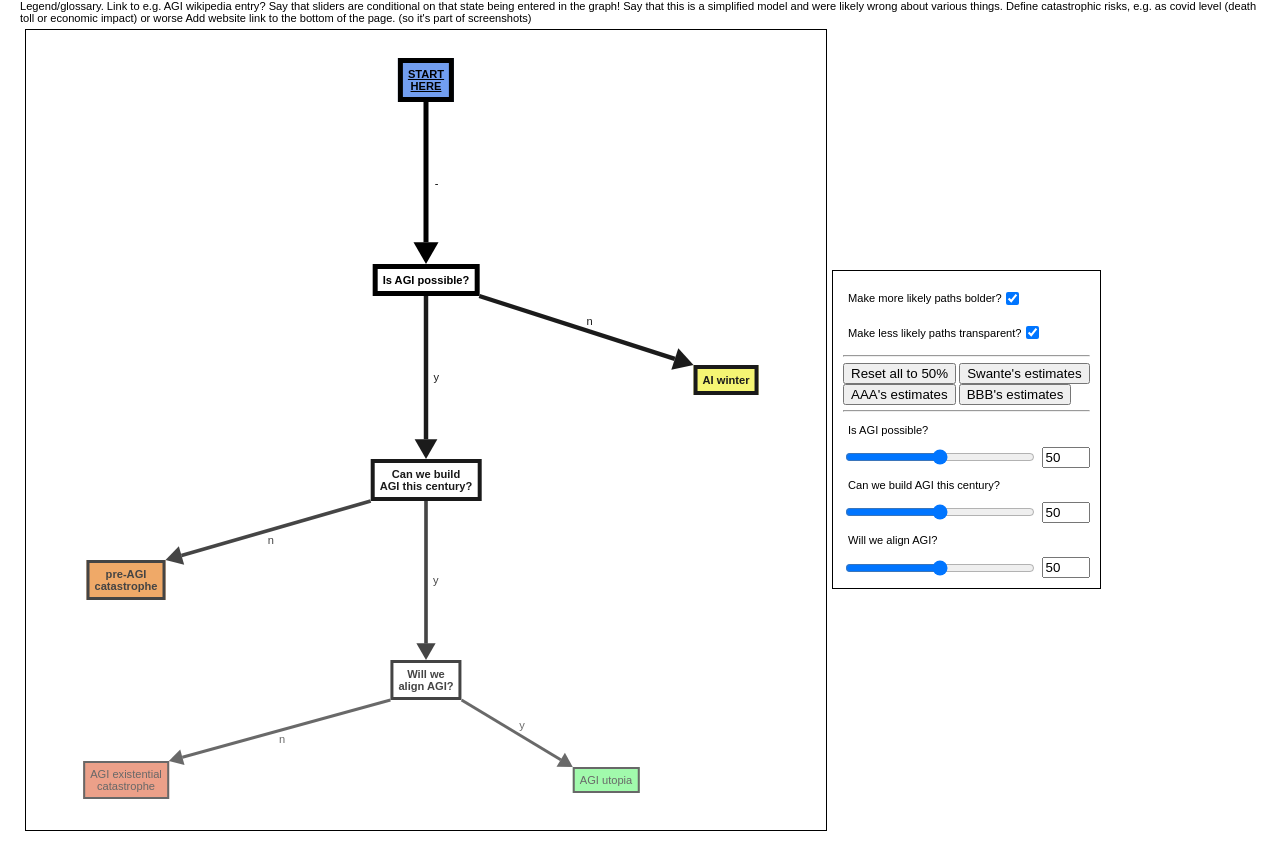
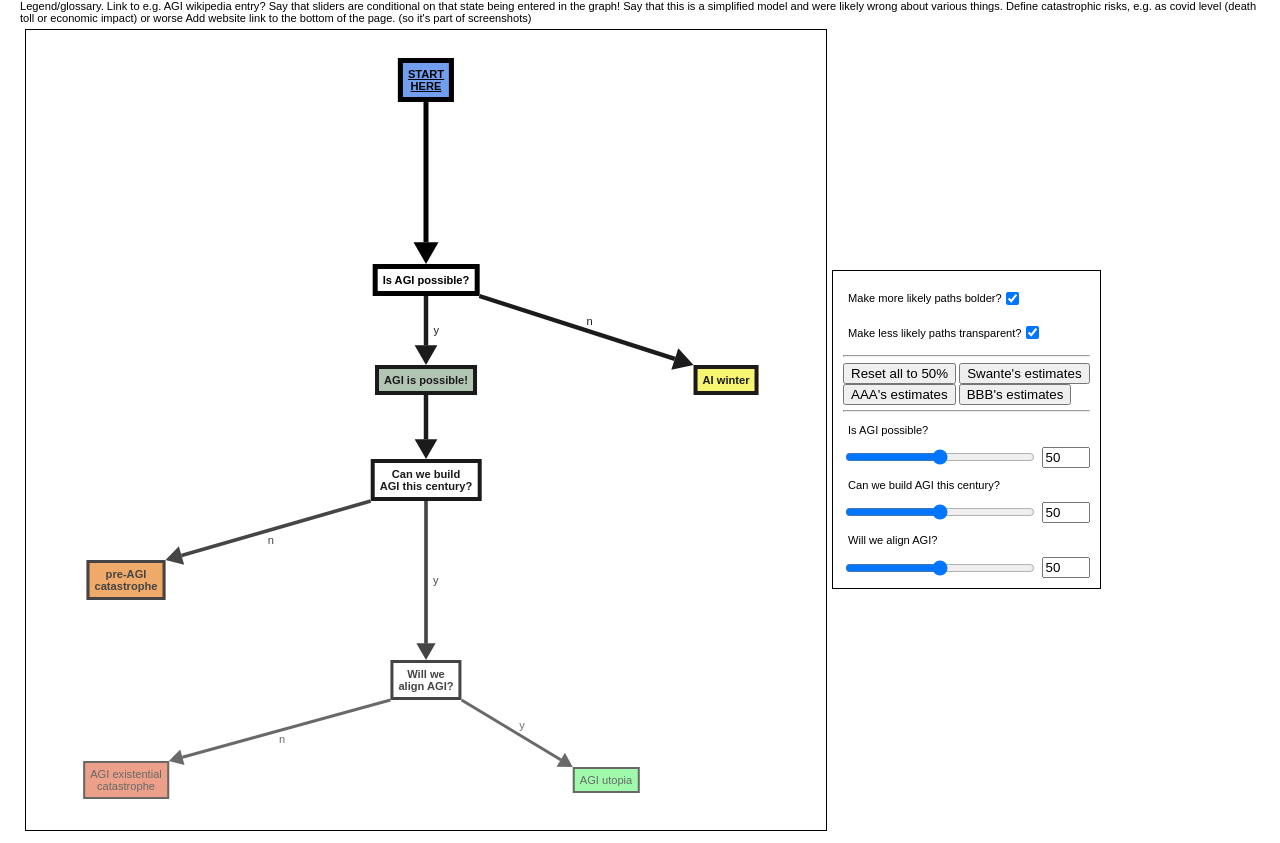
Before and after one commit to swantescholz/aifutures, a plain HTML site: page v1.html in a window 1280 px wide. Shown: the part 66-909 px from the top of the page. Drawn offline with Linux system fonts and the light colour scheme.

Commit message:
intermediate state works

```diff
--- a/v1.html
+++ b/v1.html
@@ -82,6 +82,7 @@
     }
     .bgs { background-color: rgb(114, 158, 240);}
     .bgn { background-color: rgb(255, 255, 255); }
+    .bgi { background-color: rgb(168, 191, 171); }
     .bgg { background-color: rgb(97, 247, 115); }
     .bga { background-color: rgb(244, 244, 99); }
     .bgc { background-color: rgb(234, 138, 49); }
@@ -101,20 +102,22 @@
 
 // NORMAL nodes first! then the rest!
 let nodesStr = `
-n;agi possible;500;0;Is AGI possible?
+s;start;500;-200;<u>START</u>|<u>HERE</u>
+a;ai winter;1000;100;AI winter
+n;agi possible?;500;0;Is AGI possible?
+i;agi possible!;500;100;AGI is possible!
 n;agi century;500;200;Can we build|AGI this century?
 n;agi aligned;500;400;Will we|align AGI?
-s;start;500;-200;<u>START</u>|<u>HERE</u>
 c;ai catastrophe;0;300;pre-AGI|catastrophe
 g;agi utopia;800;500;AGI utopia
-a;ai winter;1000;100;AI winter
 e;agi xrisk;0;500;AGI existential|catastrophe
 `.trim();
 
 let edgesStr = `
--;start;agi possible
-y;agi possible;agi century
-n;agi possible;ai winter
+-;start;agi possible?
+y;agi possible?;agi possible!
+-;agi possible!;agi century
+n;agi possible?;ai winter
 y;agi century;agi aligned
 n;agi century;ai catastrophe
 y;agi aligned;agi utopia
@@ -133,13 +136,14 @@ const GOOD = 'g';
 const AMBIVALENT = 'a';
 const CATASTROPHIC = 'c';
 const EXISTENTIAL = 'e';
+const INTERMEDIATE = 'i';
 
 // Other constants
 const XSCALE = 0.7;
 const YSCALE = 0.8;
 const SLIDER_DEFAULT_VALUE = 50;
-const TABLE_NODE_TYPES = [EXISTENTIAL, CATASTROPHIC, AMBIVALENT, GOOD, NORMAL];
-const TABLE_HEADERS = ["Existential Catastrophe", "Non-existential Catastrophe", "Ambivalent Outcome", "Good Outcome", "Intermediate State (propability<br>of *entering* this state)"];
+const TABLE_NODE_TYPES = [EXISTENTIAL, CATASTROPHIC, AMBIVALENT, GOOD, INTERMEDIATE, NORMAL];
+const TABLE_HEADERS = ["Existential Catastrophe", "Non-existential Catastrophe", "Ambivalent Outcome", "Good Outcome", "Intermediate State", "Question Nodes (propability<br>of *entering* this node)"];
 
 let gNodeIndex = 0;
 
@@ -188,6 +192,8 @@ class Edge {
         this.yn = parts[0];
         this.source = id2index.get(parts[1]);
         this.target = id2index.get(parts[2]);
+        mycheck(this.source, `Unknown node: ${parts[1]}`);
+        mycheck(this.target, `Unknown node: ${parts[2]}`);
         this.p = 0.0; // total probability flow going through the edge.
     }
 }
@@ -228,7 +234,7 @@ nodes.map(node => {
 </div>`);
 });
 edges.map((edge, index) => {
-    document.write(`<div id="edge-label${index}" class="edge-label">${edge.yn}</div>`);
+    document.write(`<div id="edge-label${index}" class="edge-label">${edge.yn === E100 ? "" : edge.yn}</div>`);
 });
 document.write(`</div>`); // /canvas-container
 document.write(`<div id=slider-container-outer>`); // slider
@@ -358,7 +364,7 @@ function updateProbabilities() {
         if (np.has(nIndex)) {
             return np.get(nIndex);
         }
-        let p = adj.get(nIndex).map(eIndex => pEdge(eIndex)).reduce((a, b) => a + b, 0.0);
+        let p = (adj.get(nIndex)||[]).map(eIndex => pEdge(eIndex)).reduce((a, b) => a + b, 0.0);
         np[nIndex] = p;
         nodes[nIndex].p = p;
         return p;
@@ -520,6 +526,11 @@ function getUrl() {
     return encodeURIComponent(window.location.href);
     // return encodeURIComponent('https://swantescholz.github.io/aidoom/v1.html');
 }
+function mycheck(value, message) {
+    if (value === null || value === undefined) {
+        throw new Error('Value is null or undefined. Error message: ' + message);
+    }
+}
 window.onload = function () {
     let urlParam = new URLSearchParams(window.location.search).get('p') || '';
     setSlidersFromString(urlParam);
```
